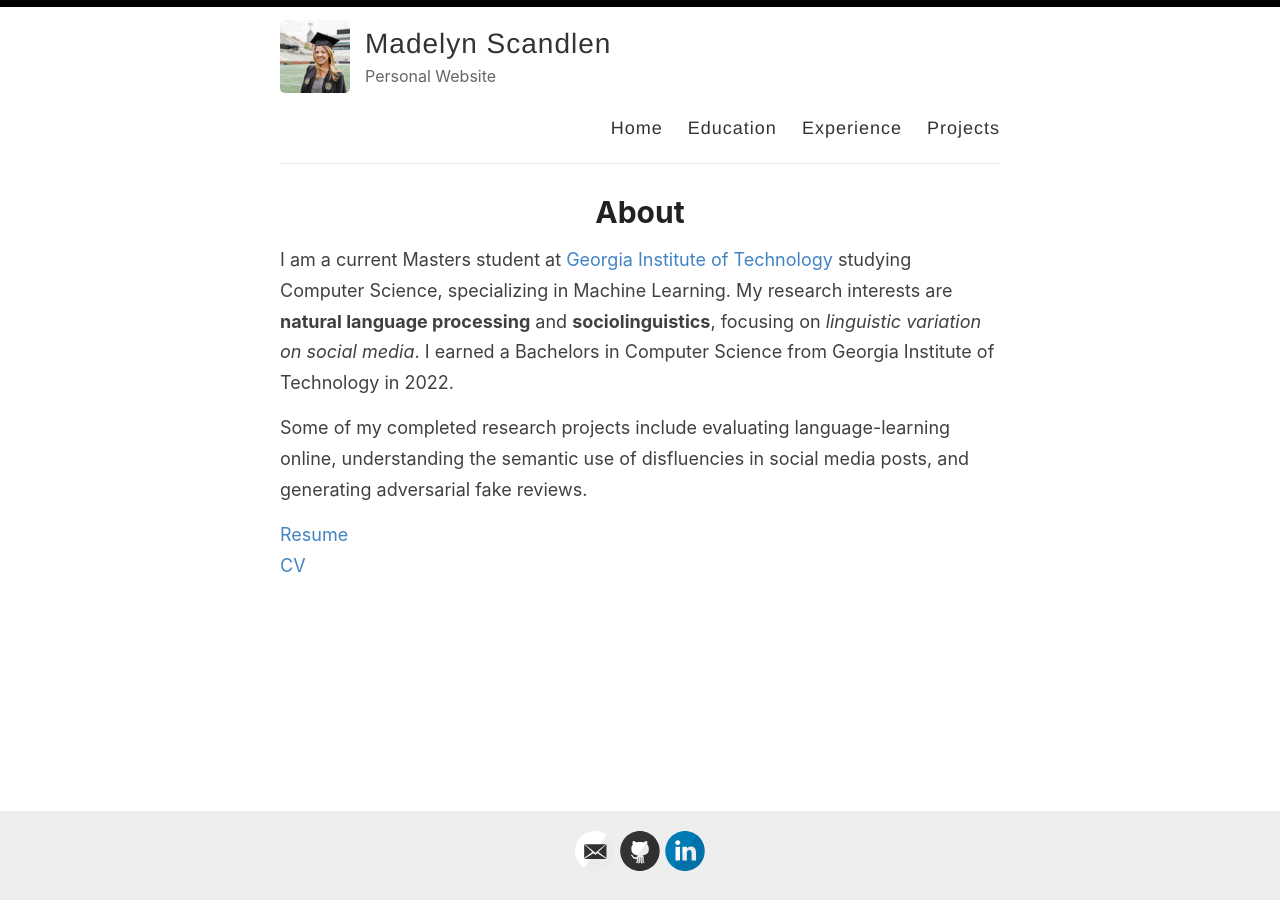
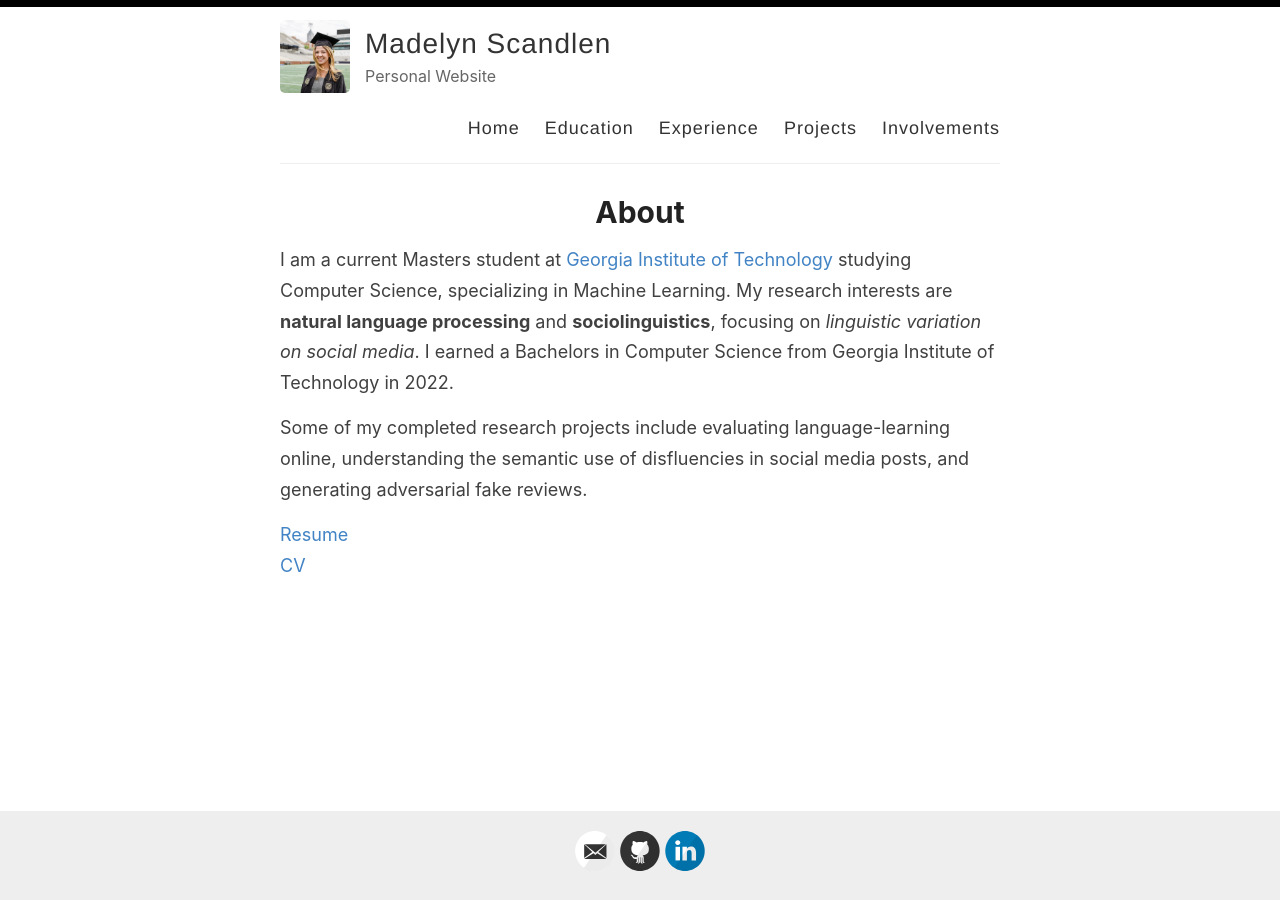
Before and after one commit to mscandlen/mscandlen, a Jekyll site: the page built from index.md, in a window 1280 px wide. Built offline with Jekyll 4.4.1, drawn with Linux system fonts in a browser that asks for light colours.

Commit message:
Update default.html

```diff
--- a/_layouts/default.html
+++ b/_layouts/default.html
@@ -32,6 +32,7 @@
               <a href="{{ site.baseurl }}/education/">Education</a>
               <a href="{{ site.baseurl }}/experience/">Experience</a>
               <a href="{{ site.baseurl }}/projects/">Projects</a>
+              <a href="{{ site.baseurl }}/involvements/">Involvements</a>
             </nav>
           </header>
         </div>
```
